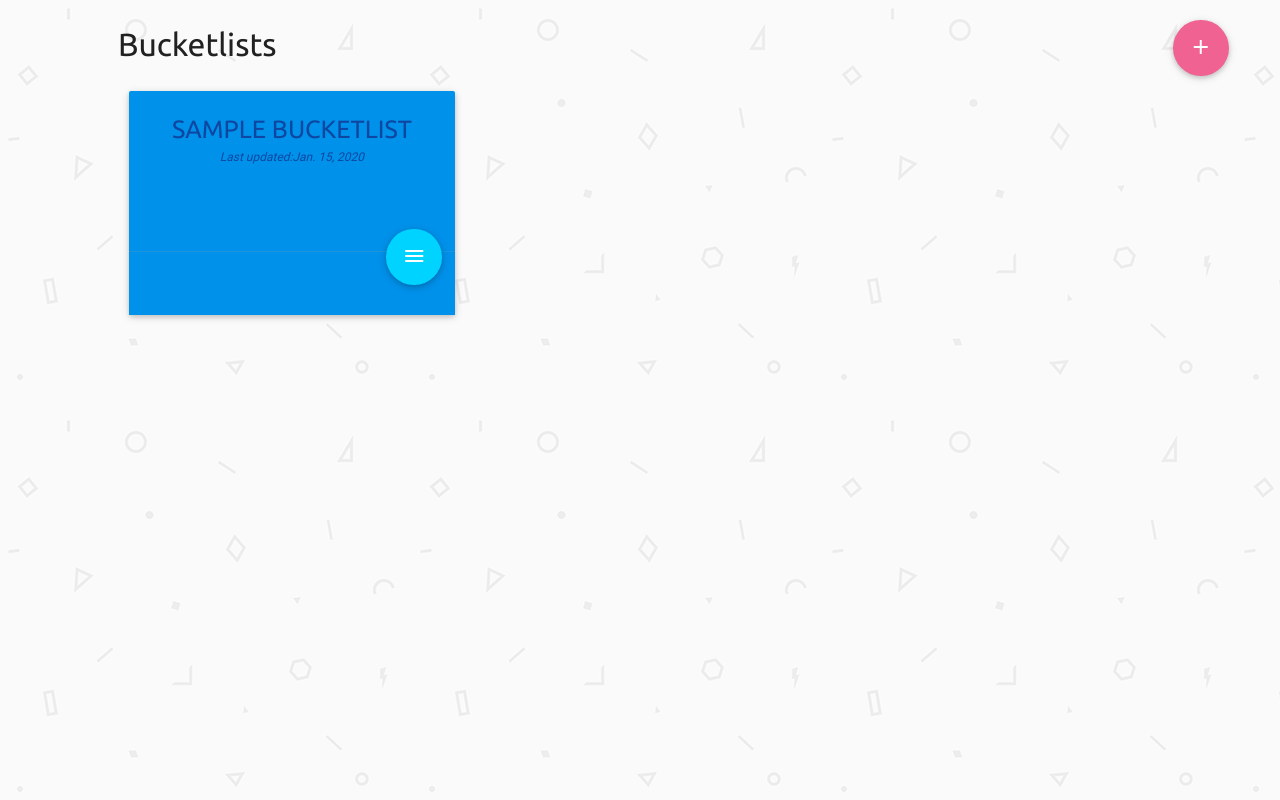
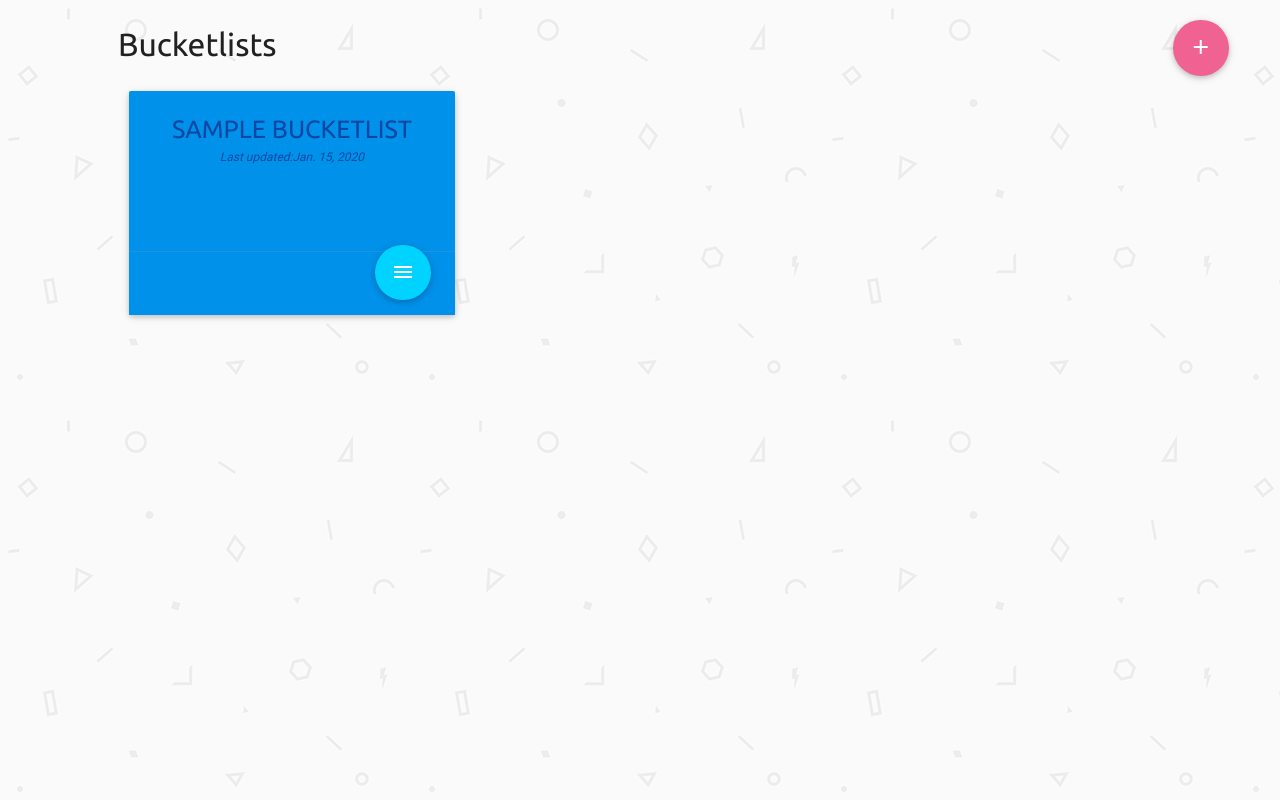
Before and after one commit to penny-wanjiru/Django_app, a Django app: page /bucketlists/ in a window 1280 px wide. Shown: the part 64-864 px from the top of the page. Run offline with Django 3.2, Linux system fonts and the light colour scheme; a user stored in the database is signed in; tables that the repository leaves empty hold one stand-in row (values such as "Sample post"); some libraries are stand-ins or nearby versions; some web fonts are replaced.

Commit message:
Fix styling

```diff
--- a/bucketlist/static/my-css/bucketlist.css
+++ b/bucketlist/static/my-css/bucketlist.css
@@ -83,7 +83,9 @@ body {
 }
 
 .fixed-action-btn {
-  bottom: 45px;
+	position: relative;
+	float:right;
+  bottom: 70px;
   right: 24px;
 }
 
```
